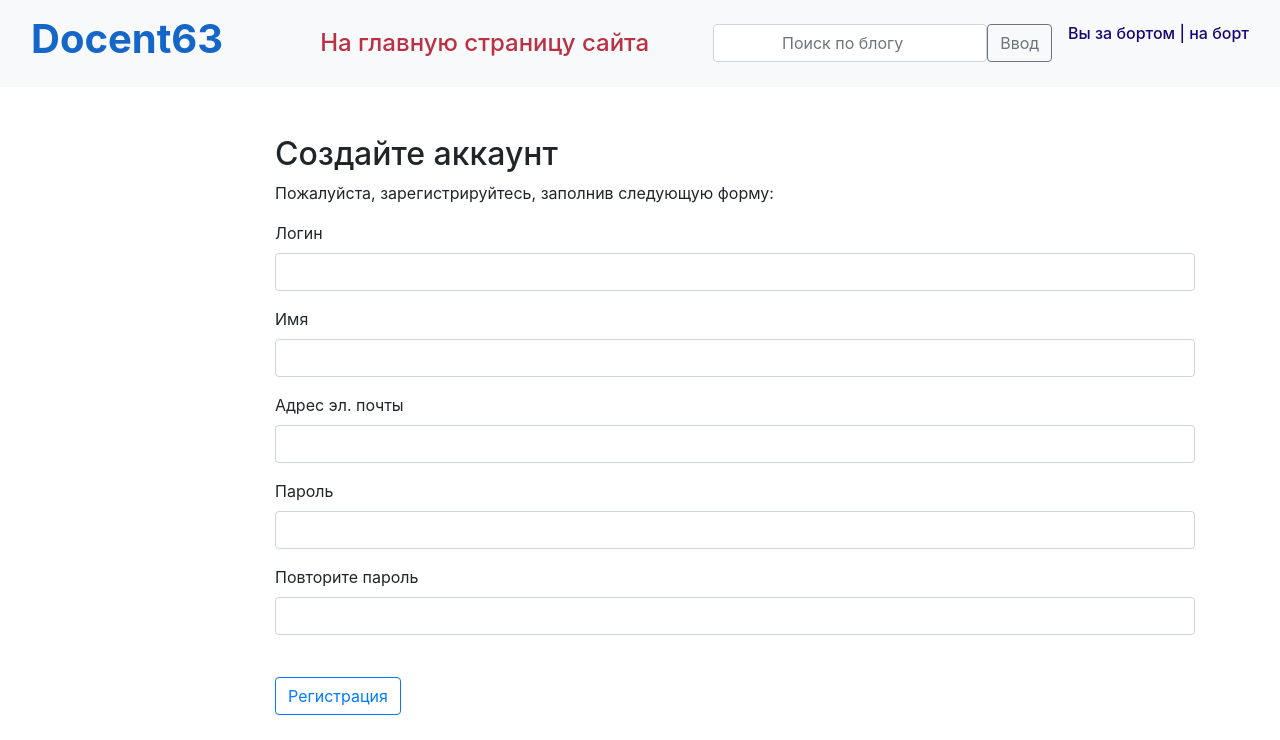
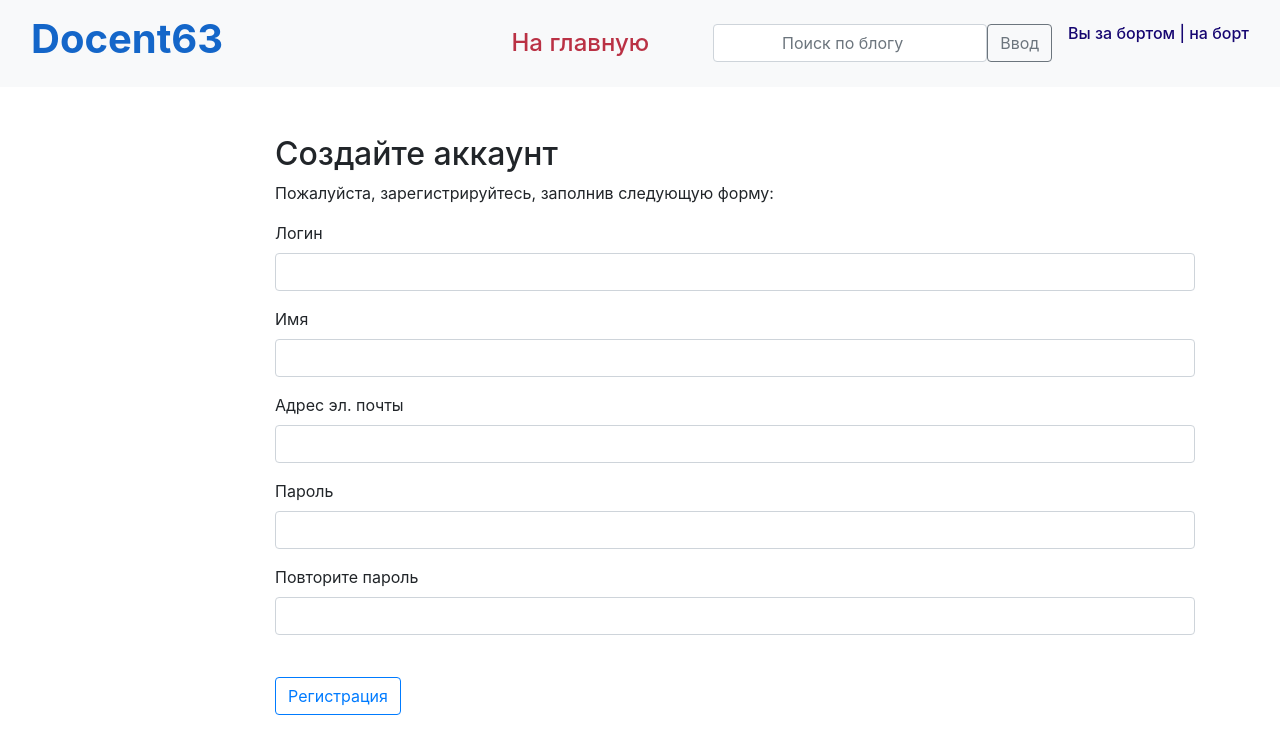
Before and after one commit to karyshev63rus/docent63, a Django app: page /accounts/register/ in a window 1280 px wide. Shown: the top 740 px of the page. Run offline with Django 3.2, Linux system fonts and the light colour scheme; parts of the project's set-up code (start-up, migrations or seed data) failed here and were passed over; some libraries are stand-ins or nearby versions.

Commit message:
fixed navbar "На главную"

```diff
--- a/notes/templates/inc/_nav.html
+++ b/notes/templates/inc/_nav.html
@@ -21,7 +21,7 @@
                     </a>
                 {% else %}
                      <a href="{% url 'notes:portal' %}">
-                         <h4 class="d-none d-lg-block">На главную страницу сайта</h4>
+                         <h4 class="d-none d-lg-block">На главную</h4>
                      </a>
                 {% endif %}
                 </div>
```
